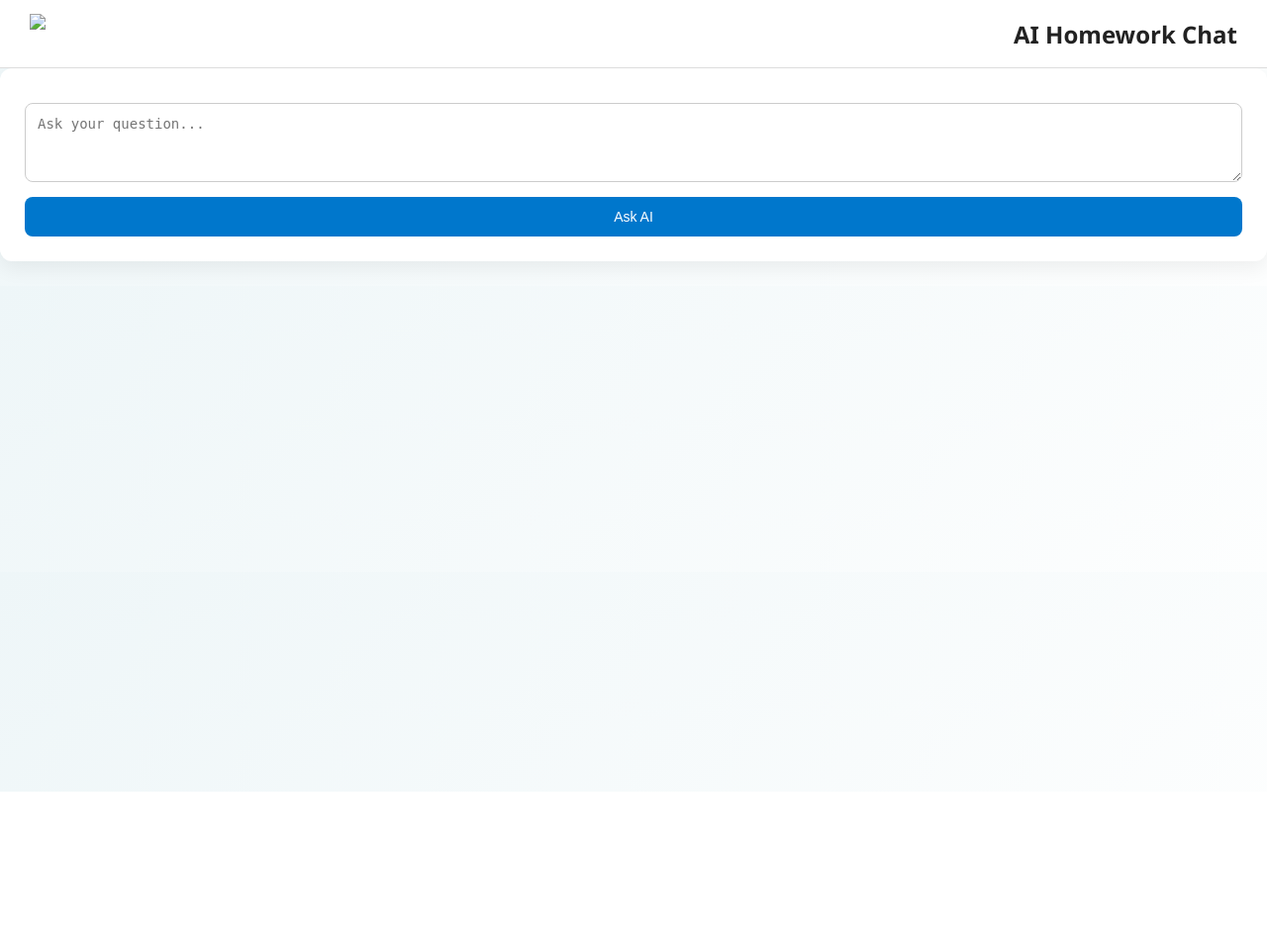
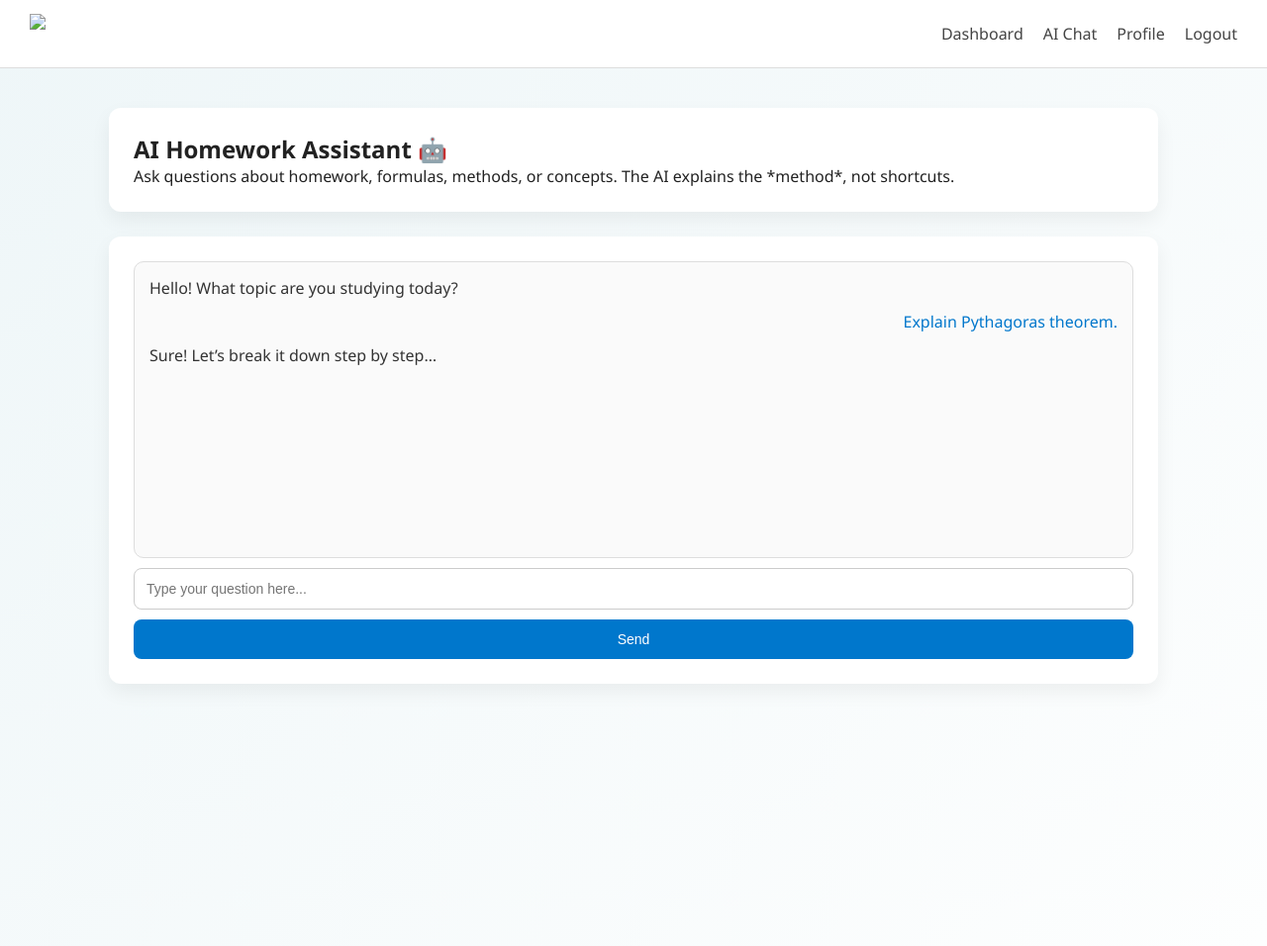
Before and after one commit to showrya-s/resonance_smartlearn_portal, a Flask app: template templates/chat.html in a window 1280 px wide. Shown: the whole page at 99% size. Before the commit the page ends 800 px from the top, so only its background shows below. Run offline with Flask 3, Linux system fonts and the light colour scheme; the template is opened without the code that fills it, so the values that code supplies are empty.

Commit message:
Update chat.html

```diff
--- a/templates/chat.html
+++ b/templates/chat.html
@@ -5,21 +5,55 @@
     <link rel="stylesheet" href="/static/style.css">
 </head>
 <body>
-    <div class="header">
-        <img src="/static/logo.png" height="60">
-        <h2>AI Homework Chat</h2>
+
+<div class="header">
+    <img src="/static/logo.png">
+    <div class="nav">
+        <a href="/student">Dashboard</a>
+        <a href="/chat">AI Chat</a>
+        <a href="/profile">Profile</a>
+        <a href="/logout">Logout</a>
+    </div>
+</div>
+
+<div class="container">
+
+    <div class="card">
+        <h2>AI Homework Assistant 🤖</h2>
+        <p>
+            Ask questions about homework, formulas, methods,
+            or concepts. The AI explains the *method*, not shortcuts.
+        </p>
     </div>
 
-    <form method="post" class="card">
-        <textarea name="question" placeholder="Ask your question..." required style="width:100%;height:80px;"></textarea>
-        <button type="submit">Ask AI</button>
-    </form>
+    <div class="card">
+        <div class="chat-box">
+            <!-- Example messages -->
+            <div class="message ai">
+                Hello! What topic are you studying today?
+            </div>
 
-    {% if response %}
-    <div class="card">
-        <h3>AI Answer:</h3>
-        <p>{{ response }}</p>
+            <div class="message user">
+                Explain Pythagoras theorem.
+            </div>
+
+            <div class="message ai">
+                Sure! Let’s break it down step by step…
+            </div>
+        </div>
+
+        <form method="POST" action="/chat">
+            <input
+                name="message"
+                placeholder="Type your question here..."
+                required
+            >
+            <button type="submit">Send</button>
+        </form>
     </div>
-    {% endif %}
+
+    <div class="spacer"></div>
+</div>
+
 </body>
 </html>
```
